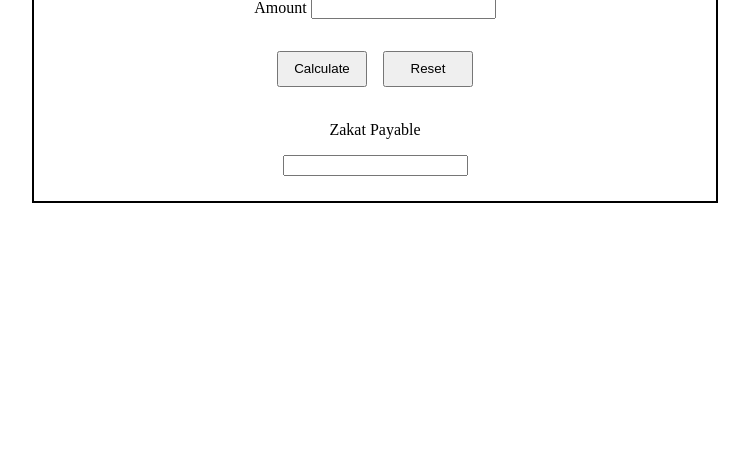
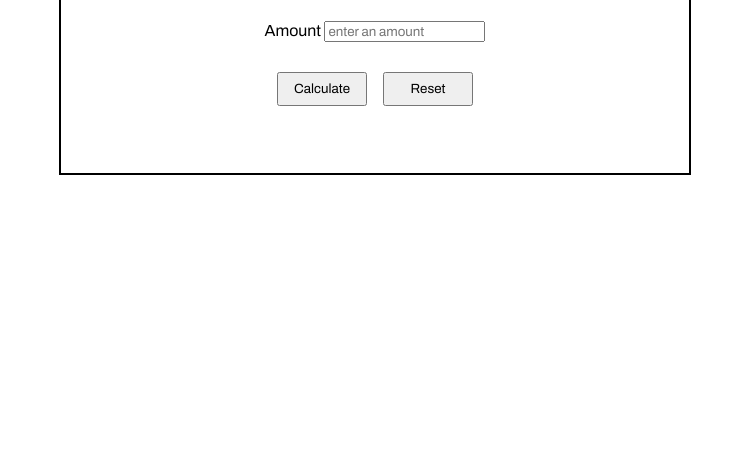
Before and after one commit to aldaghiria/Zakat-Calculator, a plain HTML site: page index.html in a window 1280 px wide. Shown: the part 324-800 px from the top of the page, without its empty margins (265-1014 px from the left). Drawn offline with Linux system fonts and the light colour scheme.

Commit message:
fixed output style and updated font family

```diff
--- a/index.html
+++ b/index.html
@@ -12,19 +12,15 @@
     <div class="container">
     <h1>Zakat Calculator</h1>
     <p>Amount</p>
-    <input type="text" name="Amount" id="amount"><br><br>
+    <input type="text" name="Amount" id="amount" placeholder="enter an amount"><br><br>
     <div class="buttons">
      <button class="btn-calc" type="button" onclick="calculateZakat(amount.value)">Calculate</button><br><br>
      <button class="reset" type="reset" value="Reset">Reset</button>
     </div>
     <br>
     <br>
-    <p>Zakat Payable</p>
-    <div id="totalDisplay">
-        <input type="text" name="total" class="total">
+    <div class ="totalDisplay" id="totalDisplay">
     </div>
-    <!-- <input type="text" name="total" class="total">-->
-
     </div>
 </form>
 
--- a/script.js
+++ b/script.js
@@ -17,5 +17,5 @@ function calculateZakat(input) {
 
     //alert("Total: " + result);
 
-document.getElementById('totalDisplay').innerHTML = result;
+document.getElementById('totalDisplay').innerHTML = "Zakat Payable: " + result;
   }
--- a/style.css
+++ b/style.css
@@ -1,9 +1,17 @@
+@import url('https://fonts.googleapis.com/css2?family=Archivo&display=swap');
+
+
+* {
+  box-sizing: border-box;
+  font-family: 'Archivo';
+}
+
 .container{
     margin: auto;
   width: 50%;
   border: 2px solid rgb(0, 0, 0);
-  padding: 25px;
   margin-top:200px;
+  padding: 50px;
 text-align:center;
 }
 
@@ -21,3 +29,7 @@ text-align:center;
 p{
   display:inline-block;
 }
+
+#totalDisplay{
+font-size: 35px;
+}
```
